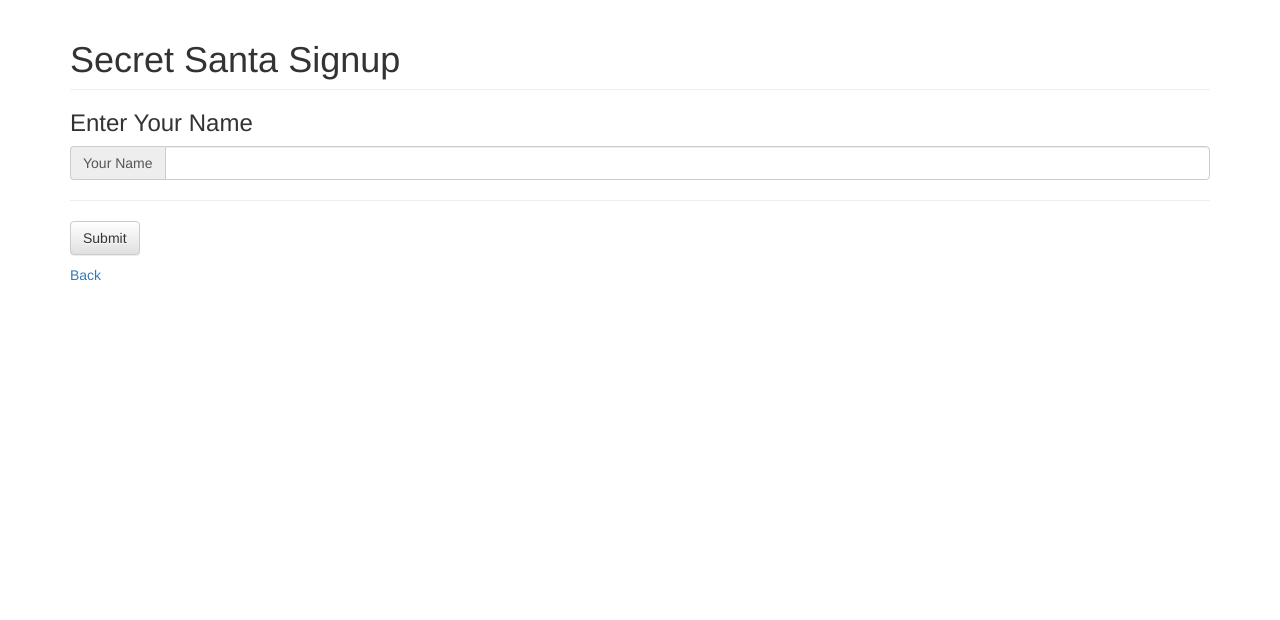
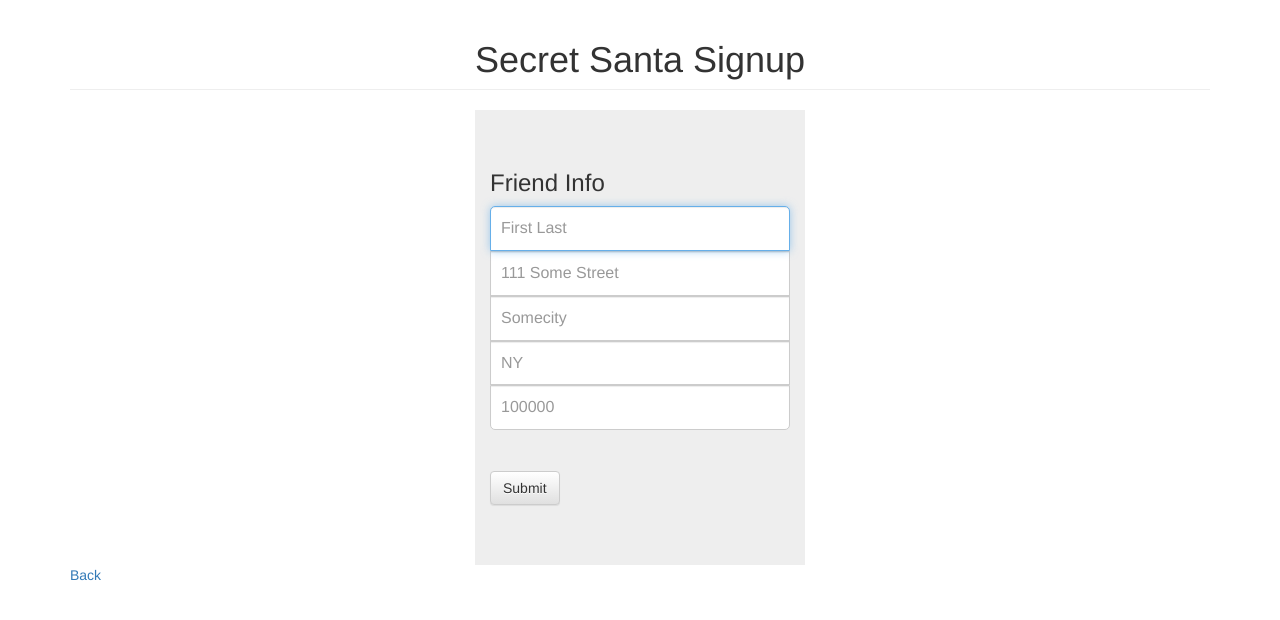
Before and after one commit to ycai2/SecretSanta, a Python web app: template templates/signup-form.html in a window 1280 px wide. Shown: the top 620 px of the page. Run offline with Jinja, Linux system fonts and the light colour scheme; the template is opened without the code that fills it, so the values that code supplies are empty; some libraries are stand-ins or nearby versions.

Commit message:
updated picking algorithm and signup

```diff
--- a/static/main.css
+++ b/static/main.css
@@ -1,82 +1,40 @@
-body {
-    font-family: Helvetica, Arial, sans-serif;
-    font-size: 14px;
 
-    width: 800px;
-    margin: 0 auto;
-    padding: 10px;
-    color: #333;
+.form-signin {
+  max-width: 330px;
+  padding: 15px;
+  margin: 0 auto;
+  padding-top: 40px;
+  padding-bottom: 40px;
+  background-color: #eee;
+}
+.form-signin .form-signin-heading,
+.form-signin .checkbox {
+  margin-bottom: 10px;
+}
+.form-signin .checkbox {
+  font-weight: normal;
+}
+.form-signin .form-control {
+  position: relative;
+  height: auto;
+  -webkit-box-sizing: border-box;
+     -moz-box-sizing: border-box;
+          box-sizing: border-box;
+  padding: 10px;
+  font-size: 16px;
+  border-radius: 0;
+}
+.form-signin .form-control:focus {
+  z-index: 2;
 }
 
-h2 {
-    font-size: 24px;
-    font-weight: bold;
-    margin-bottom: 20px;
+.form-signin .first-input {
+  margin-bottom: 0px;
+  border-top-right-radius: 5px;
+  border-top-left-radius: 5px;
 }
-
-.error {
-    color: red;
+.form-signin .last-input {
+  margin-bottom: 10px;
+  border-bottom-left-radius: 5px;
+  border-bottom-right-radius: 5px;
 }
-
-label {
-  display: block;
-  font-size: 20px;
-}
-
-label + label {
-    margin-top: 20px;
-}
-
-input[type=text] {
-    width: 500px;
-    font-size: 20px;
-    padding: 2px;
-    font-family: monospace;
-}
-
-textarea {
-  width: 500px;
-  height: 400px;
-  font-size: 17px;
-  font-family: monospace;
-}
-
-input[type=submit] {
-  font-size: 24px;
-}
-
-.main-title {
-    display: block;
-    color: #222;
-    font-size: 40px;
-    font-weight: bold;
-    text-align: center;
-    margin-bottom: 30px;
-    text-decoration: none;
-}
-
-.post + .post {
-    margin-top: 15px;
-}
-
-.post-heading {
-    position: relative;
-    border-bottom: 3px solid #666;
-}
-
-.post-title {
-    font-size: 24px;
-    font-weight: bold;
-}
-
-.post-date {
-    position: absolute;
-    right: 0px;
-    bottom: 0px;
-    color: #999;
-
-}
-
-.post-content {
-    margin-top: 5px;
-}
--- a/templates/base.html
+++ b/templates/base.html
@@ -12,6 +12,7 @@
 
     <!-- Optional theme -->
     <link rel="stylesheet" href="https://maxcdn.bootstrapcdn.com/bootstrap/3.3.6/css/bootstrap-theme.min.css" integrity="sha384-fLW2N01lMqjakBkx3l/M9EahuwpSfeNvV63J5ezn3uZzapT0u7EYsXMjQV+0En5r" crossorigin="anonymous">
+    <link rel="stylesheet" href="../static/main.css">
 
     <!-- Latest compiled and minified JavaScript -->
     <script src="https://maxcdn.bootstrapcdn.com/bootstrap/3.3.6/js/bootstrap.min.js" integrity="sha384-0mSbJDEHialfmuBBQP6A4Qrprq5OVfW37PRR3j5ELqxss1yVqOtnepnHVP9aJ7xS" crossorigin="anonymous"></script>
--- a/templates/main.html
+++ b/templates/main.html
@@ -17,12 +17,15 @@
       <div class="container">
         <div class="well">
           <h4>Your Secret Santa is</h4>
-          {% if not santa %}
+          {% if msg %}
+          <h1 style="color: #ff4136">{{ msg|e }}</h1>
+          {% elif not santa %}
           <h1 style="color: #ff4136">Out of Santas</h1>
           {% else %}
           <h1 style="color: #39cccc">{{ santa.name|e }}</h1>
           <p>{{ santa.address|e }}</p>
           {% endif %}
+
         </div>
       </div>
 
--- a/templates/permalink.html
+++ /dev/null
@@ -1,5 +0,0 @@
-{% extends "base.html" %}
-
-{% block content %}
-  {{post.render() | safe}}
-{% endblock %}
--- a/templates/signup-form.html
+++ b/templates/signup-form.html
@@ -1,17 +1,19 @@
 {% extends "base.html" %}
 
 {% block content %}
-  <h1 class="page-header">Secret Santa Signup</h1>
+  <h1 class="page-header text-center">Secret Santa Signup</h1>
   <form method="post">
-  <div class="signup">
-    <h3>Enter Your Name</h3>
-    <div class="input-group">
-      <span class="input-group-addon">Your Name</span>
-      <input type="text" class="form-control" name="name">
-    </div>
+  <div class="signup form-signin">
+    <h3>Friend Info</h3>
+    <input type="text" class="form-control first-input" name="name" placeholder="First Last" required autofocus>
+    <input type="text" class="form-control" name="street" placeholder="111 Some Street" required autofocus>
+    <input type="text" class="form-control" name="city" placeholder="Somecity" required autofocus>
+    <input type="text" class="form-control" name="state" placeholder="NY" required autofocus>
+    <input type="text" class="form-control last-input" name="zip" placeholder="100000" required autofocus pattern="\d{5}-?(\d{4})?">
     <hr>
     <button type="submit" class="btn btn-default">Submit</button>
-    <p>{{ error_name }}</p>
+
+    <h3>{{ error_name }}</h3>
   </div>
   <a href="/">Back</a>
   </form>
```
Also changed, not shown: main.py (+34 -23 lines), templates/front.html (deleted, +0 -10 lines), templates/newpost.html (deleted, +0 -21 lines), templates/post.html (deleted, +0 -15 lines), templates/rot13-form.html (deleted, +0 -18 lines), templates/welcome.html (deleted, +0 -11 lines), 1 other file.
